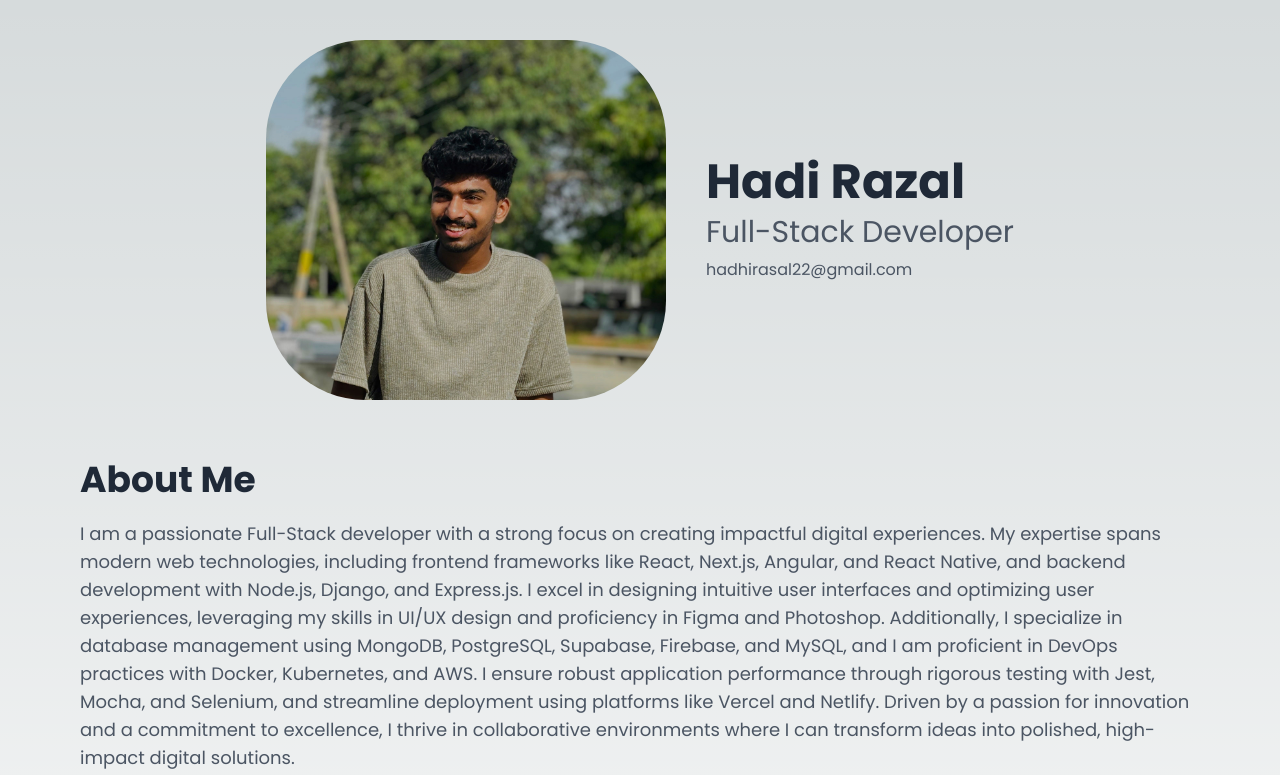
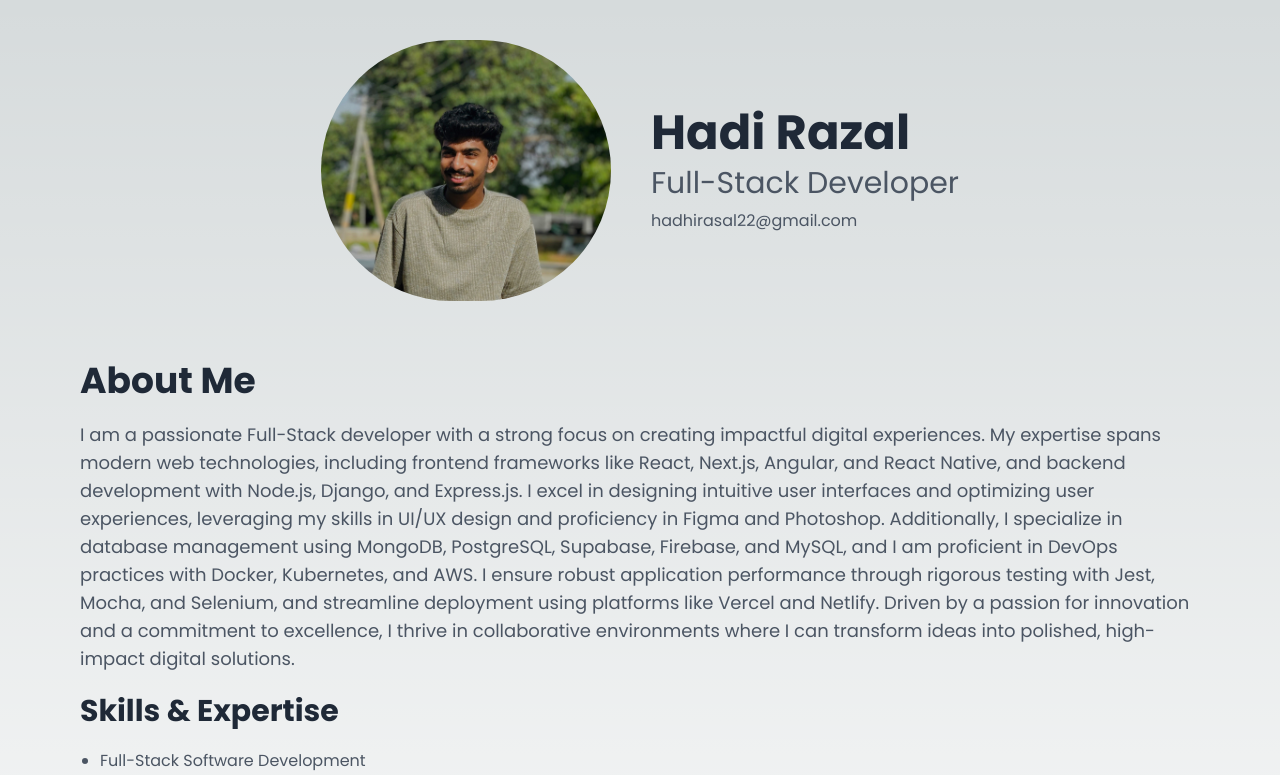
Before and after one commit to hadi-razal/hadirazal-porfolio, a Next.js app: page / in a window 1280 px wide. Shown: the top 775 px of the page. Built offline with nearby package versions, Linux system fonts and the light colour scheme.

Commit message:
updates in seo

```diff
--- a/app/api/sms/bulk/route.ts
+++ b/app/api/sms/bulk/route.ts
@@ -129,8 +129,7 @@ function replaceTemplatePlaceholders(html: string, data: EmailBody): string {
         .replace('{{buttonLink}}', data.buttonURL)
         .replace('{{buttonName}}', data.buttonContent)
         .replace('{{#each socialLinks}}', getSocialLinksHTML(data.socialLinks))
-        .replace('{{/each}}', '');
-}
+    }
 
 function getSocialLinksHTML(socialLinks: { name: string; url: string }[]): string {
     return socialLinks.map(link => `<a href="${link.url}" target="_blank">${link.name}</a>`).join('');
@@ -142,7 +141,7 @@ export async function POST(req: NextRequest) {
 
         if (!emails.length) {
             console.log('No subscribers found.');
-            return NextResponse.json({ success: false, message: 'No subscribers to send emails' });
+            return NextResponse.json({ success: false, message: 'No subscribers to send emails', status: 200 });
         }
 
         const transporter: Transporter = nodemailer.createTransport({
--- a/app/layout.tsx
+++ b/app/layout.tsx
@@ -8,8 +8,9 @@ const poppins = Poppins({ subsets: ["latin"], weight: ["400", "700"] });
 export const metadata: Metadata = {
   title: "Hadi Razal | Software Developer",
   description: "Welcome to the portfolio of Hadi Razal, a dedicated software developer specializing in full-stack development, modern web technologies, and innovative solutions.",
-  keywords: "Hadi Razal, Software Developer, Full-Stack Developer, Web Development, Portfolio, JavaScript, React, Node.js, Next.js,firebase,supabase,mysql,typescript"
+  keywords: "Hadi Razal, Software Developer, Full-Stack Developer, Ponnai, Kerala, best software developer in Kerala, best developer, top developer in Kerala, top software developer in Kerala, best developers in Kerala, top developers in Kerala, Web Development, Portfolio, JavaScript, React, Node.js, Next.js, Firebase, Supabase, MySQL, TypeScript"
 };
+
 
 export default function RootLayout({
   children,
@@ -22,13 +23,11 @@ export default function RootLayout({
 
         <link
           rel="favicom"
-          href="/public/icon.ico"
-          type="image/<generated>"
-          sizes="<generated>"
+          href="/icon.ico"
         />
         <link
           rel="apple-touch-icon"
-          href="/public/apple-touch-icon.png"
+          href="/apple-touch-icon.png"
           type="image/<generated>"
           sizes="<generated>"
         />
--- a/app/page.tsx
+++ b/app/page.tsx
@@ -65,13 +65,12 @@ const Home = () => {
           className="hero flex flex-col md:flex-row items-center justify-center py-10 px-5 md:px-20"
         >
           <div className=" image-container rounded-full mb-5 md:mb-0 md:mr-10">
-            <Image
+            <motion.img
               src="/hadi2.jpg"
-              sizes='center'
               alt="Hadi Razal - Full-Stack Developer"
-              width={400}
-              height={300}
-              className='rounded-[99px]'
+              className='rounded-[99999px]'
+              width={290}
+              height={350}
             />
           </div>
           <div className="text-container text-center md:text-left">
```
